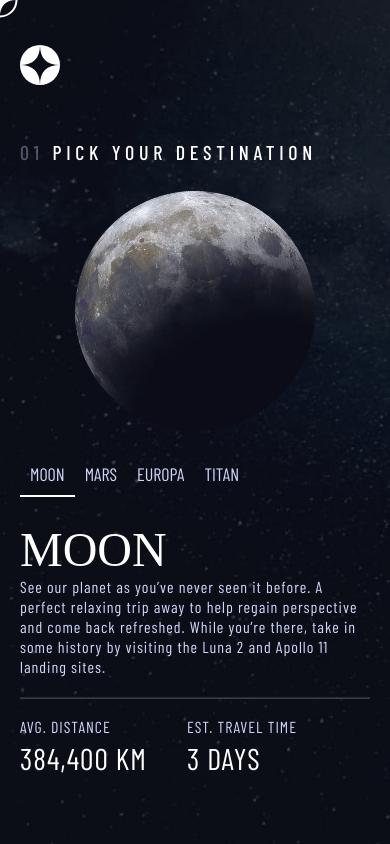
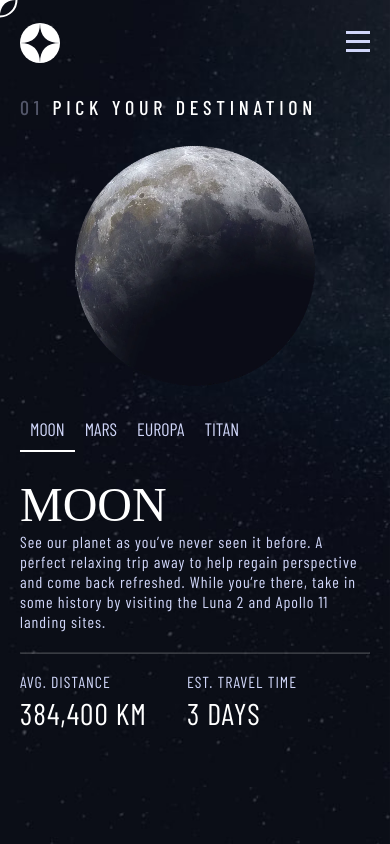
Before and after one commit to Anibal-quintero/space-tourism, a React (Vite) app: page /destination in a window 390 px wide. Built offline with nearby package versions, Linux system fonts and the light colour scheme; a web font is replaced by a local one.

Commit message:
Progress in mobile adaptation

```diff
--- a/src/App.jsx
+++ b/src/App.jsx
@@ -1,6 +1,6 @@
 import "./App.css";
 import { BrowserRouter, Route, Routes } from "react-router-dom";
-import Navar from "./components/Navar";
+import Nav from "./components/Nav";
 import Home from "./pages/Home";
 import Destination from "./pages/Destination";
 import Crew from "./pages/Crew";
@@ -11,7 +11,7 @@ import MouseFollower from "./components/MouseFollower";
 function App() {
   return (
     <BrowserRouter>
-      <Navar />
+      <Nav />
       <BackgroundImage />
       <MouseFollower />
       <Routes>
--- /dev/null
+++ b/src/components/Nav.css
@@ -0,0 +1,98 @@
+.nav-header {
+  height: 130px;
+  display: flex;
+  align-items: center;
+}
+.nav-menu {
+  background: hsla(0, 0%, 100%, 0.04);
+  backdrop-filter: blur(40px);
+  -webkit-backdrop-filter: blur(40px);
+  flex-grow: 1;
+  transition: transform 200ms ease-in-out;
+}
+.nav-logo {
+  display: flex;
+  align-items: center;
+  flex-grow: 2;
+  padding-left: 50px;
+}
+.nav-logo img {
+  width: 2.5rem;
+  height: 2.5rem;
+}
+.nav-logo::after {
+  content: "";
+  border-top: 2px solid #fff;
+  opacity: 0.15;
+  width: 100%;
+  z-index: 10;
+  transform: translateX(30px);
+}
+.nav-list {
+  display: flex;
+  justify-content: center;
+  gap: 60px;
+}
+.nav-item {
+  height: 100%;
+  padding: 30px 0;
+  border-bottom: 3.5px solid transparent;
+}
+.nav-link {
+  letter-spacing: 2.7px;
+  font-size: 15px;
+  transition: color 100ms ease-in-out;
+}
+.nav-link:hover {
+  color: #ffffff9f;
+}
+.nav-link span {
+  font-weight: 600;
+}
+.nav-button {
+  margin-right: 20px;
+  display: none;
+  z-index: 1000;
+}
+.selected {
+  border-color: #fff;
+}
+.nav-menu.open {
+  transform: translateX(0);
+}
+@media (max-width: 800px) {
+  .nav-logo {
+    flex-grow: 0;
+    padding-left: 20px;
+  }
+  .nav-list {
+    gap: 0;
+    justify-content: space-evenly;
+  }
+}
+@media (max-width: 478px) {
+  .nav-button {
+    display: block;
+  }
+  .nav-header {
+    height: 85px;
+    justify-content: space-between;
+  }
+  .nav-menu {
+    position: fixed;
+    right: 0;
+    top: 0;
+    height: 100%;
+    z-index: 1000;
+    transform: translateX(100%);
+  }
+  .nav-list {
+    display: inline-block;
+    padding: 100px 30px;
+  }
+  .nav-item {
+    height: 100%;
+    padding: 5px 0;
+    margin-bottom: 15px;
+  }
+}
--- /dev/null
+++ b/src/components/Nav.jsx
@@ -0,0 +1,68 @@
+import { Link, useLocation } from "react-router-dom";
+import image from "../assets/shared/logo.svg";
+import open from "../assets/shared/icon-hamburger.svg";
+import close from "../assets/shared/icon-close.svg";
+import "./Nav.css";
+import { useState } from "react";
+
+const Nav = () => {
+  const location = useLocation();
+  const [isMoved, setIsMoved] = useState(false);
+
+  const openMenu = () => {
+    setIsMoved(!isMoved);
+  };
+
+  return (
+    <header className="nav-header">
+      <div className="nav-logo">
+        <img src={image} alt="Logo" />
+      </div>
+      <nav className={`nav-menu ${isMoved ? "open" : ""}`}>
+        <ul className="nav-list">
+          <li
+            className={`nav-item ${
+              location.pathname === "/" ? "selected" : ""
+            }`}
+          >
+            <Link to="/" className="nav-link">
+              <span>00</span> HOME
+            </Link>
+          </li>
+          <li
+            className={`nav-item ${
+              location.pathname === "/destination" ? "selected" : ""
+            }`}
+          >
+            <Link to="/destination" className="nav-link">
+              <span>01</span> DESTINATION
+            </Link>
+          </li>
+          <li
+            className={`nav-item ${
+              location.pathname === "/crew" ? "selected" : ""
+            }`}
+          >
+            <Link to="/crew" className="nav-link">
+              <span>02</span> CREW
+            </Link>
+          </li>
+          <li
+            className={`nav-item ${
+              location.pathname === "/technology" ? "selected" : ""
+            }`}
+          >
+            <Link to="/technology" className="nav-link">
+              <span>03</span> TECHNOLOGY
+            </Link>
+          </li>
+        </ul>
+      </nav>
+      <button className="nav-button" onClick={openMenu}>
+        {isMoved ? <img src={close} alt="" /> : <img src={open} alt="Menu" />}
+      </button>
+    </header>
+  );
+};
+
+export default Nav;
--- a/src/components/Navar.css
+++ /dev/null
@@ -1,66 +0,0 @@
-header {
-  height: 130px;
-  padding: 0 0 0 50px;
-  display: flex;
-  justify-content: space-between;
-  align-items: center;
-}
-header nav {
-  background: hsla(0, 0%, 100%, 0.04);
-  backdrop-filter: blur(40px);
-  -webkit-backdrop-filter: blur(40px);
-  flex-grow: 1;
-}
-header div {
-  display: flex;
-  align-items: center;
-  flex-grow: 2;
-}
-header div img {
-  width: 2.5rem;
-  height: 2.5rem;
-}
-header div::after {
-  content: "";
-  border-top: 2px solid #fff;
-  opacity: 0.15;
-  width: 100%;
-  margin: 0 0 0 25px;
-}
-header ul {
-  display: flex;
-  justify-content: center;
-  gap: 60px;
-}
-header ul li {
-  height: 100%;
-  padding: 30px 0;
-  border-bottom: 3.5px solid transparent;
-}
-header ul li a {
-  letter-spacing: 2.7px;
-  font-size: 15px;
-}
-header ul li a span {
-  font-weight: 600;
-}
-.selected {
-  border-color: #fff;
-}
-@media (max-width: 800px) {
-  header {
-    padding: 0 0 0 20px;
-  }
-  header div {
-    flex-grow: 0;
-  }
-  header ul {
-    gap: 0;
-    justify-content: space-evenly;
-  }
-}
-@media (max-width: 478px) {
-  header ul {
-    display: none;
-  }
-}
--- a/src/components/Navar.jsx
+++ /dev/null
@@ -1,49 +0,0 @@
-import { Link, useLocation } from "react-router-dom";
-import image from "../assets/shared/logo.svg";
-import "./Navar.css";
-
-const Navar = () => {
-  const location = useLocation();
-
-  return (
-    <header>
-      <div>
-        <img src={image} alt="Logo" />
-      </div>
-      <nav>
-        <ul>
-          <li className={`${location.pathname === "/" ? "selected" : ""}`}>
-            <Link to="/">
-              <span>00</span> HOME
-            </Link>
-          </li>
-          <li
-            className={`${
-              location.pathname === "/destination" ? "selected" : ""
-            }`}
-          >
-            <Link to="/destination">
-              <span>01</span> DESTINATION
-            </Link>
-          </li>
-          <li className={`${location.pathname === "/crew" ? "selected" : ""}`}>
-            <Link to="/crew">
-              <span>02</span> CREW
-            </Link>
-          </li>
-          <li
-            className={`${
-              location.pathname === "/technology" ? "selected" : ""
-            }`}
-          >
-            <Link to="/technology">
-              <span>03</span> TECHNOLOGY
-            </Link>
-          </li>
-        </ul>
-      </nav>
-    </header>
-  );
-};
-
-export default Navar;
--- a/src/pages/Home.css
+++ b/src/pages/Home.css
@@ -44,9 +44,8 @@
   text-transform: uppercase;
   font-size: 30px;
   text-shadow: 1px 1px 2px rgba(0, 0, 0, 0.3);
-  transition: scale 100ms ease-in-out;
 }
-.home__explorer::before {
+.home__explorer::after {
   content: "";
   position: absolute;
   top: auto;
@@ -59,17 +58,17 @@
   transition: border-color 300ms ease-in-out;
   animation: spin 3s linear infinite;
 }
-.home__explorer:hover::before {
+.home__explorer:hover::after {
   border-color: transparent #fff transparent #fff;
 }
-@keyframes spin {
+/* @keyframes spin {
   0% {
     transform: rotate(0deg);
   }
   100% {
     transform: rotate(360deg);
   }
-}
+} */
 @media (max-width: 940px) {
   .home {
     padding: 3em 0 0 0;
```
